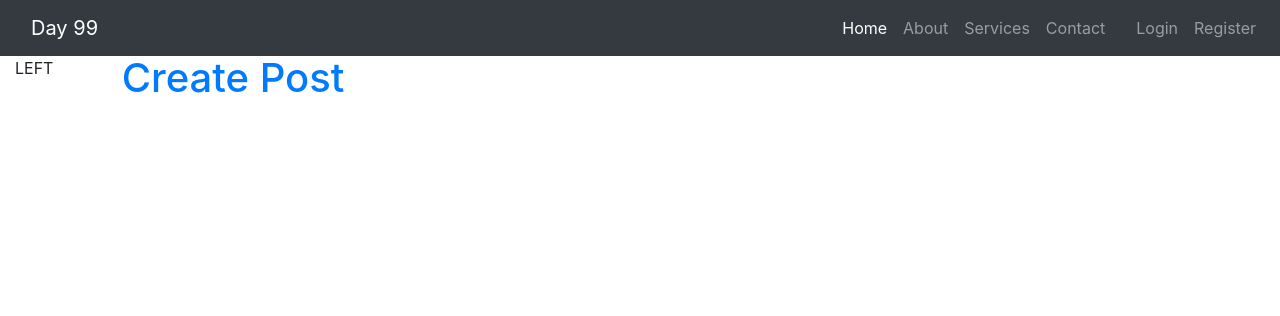
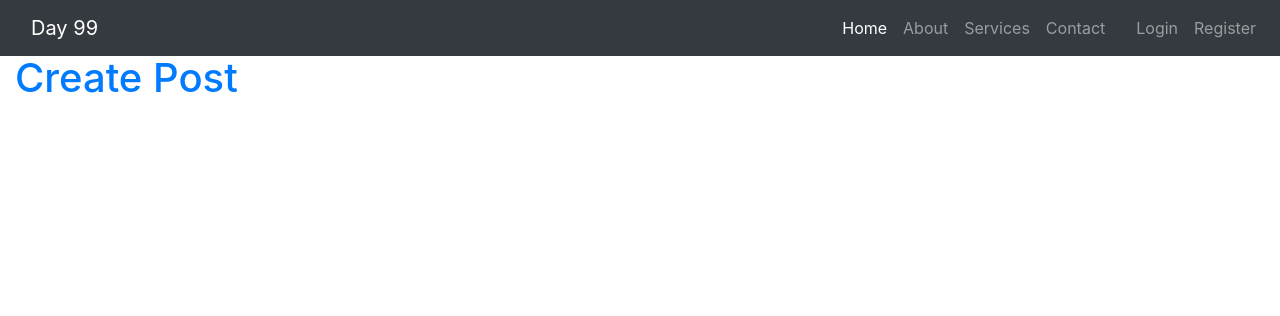
Before and after one commit to cmartin-cay/caytalk, a Flask app: page / in a window 1280 px wide. Shown: the top 316 px of the page. Run offline with Flask 2, Linux system fonts and the light colour scheme; data that the repository does not hold is empty; some libraries are stand-ins or nearby versions.

Commit message:
Format Left Side

```diff
--- a/app/templates/base.html
+++ b/app/templates/base.html
@@ -47,10 +47,8 @@
   <body>
   <div class="container-fluid">
       <div class="row">
-      <div class="col-md-1 col-lg-1 left_bar">
-          LEFT
-      </div>
-      <div class="col-md-11 col-lg-8">
+          <!-- Blog Entries Column -->
+          <div class="col-md-8">
               {% with messages = get_flashed_messages() %}
                   {% if messages %}
                       {% for message in messages %}
@@ -59,5 +57,7 @@
                   {% endif %}
               {% endwith %}
               {% block app_content %}{% endblock %}
+          </div>
+      </div>
   </body>
 </html>
```
Lines whose indentation alone changed are shown as unchanged.
